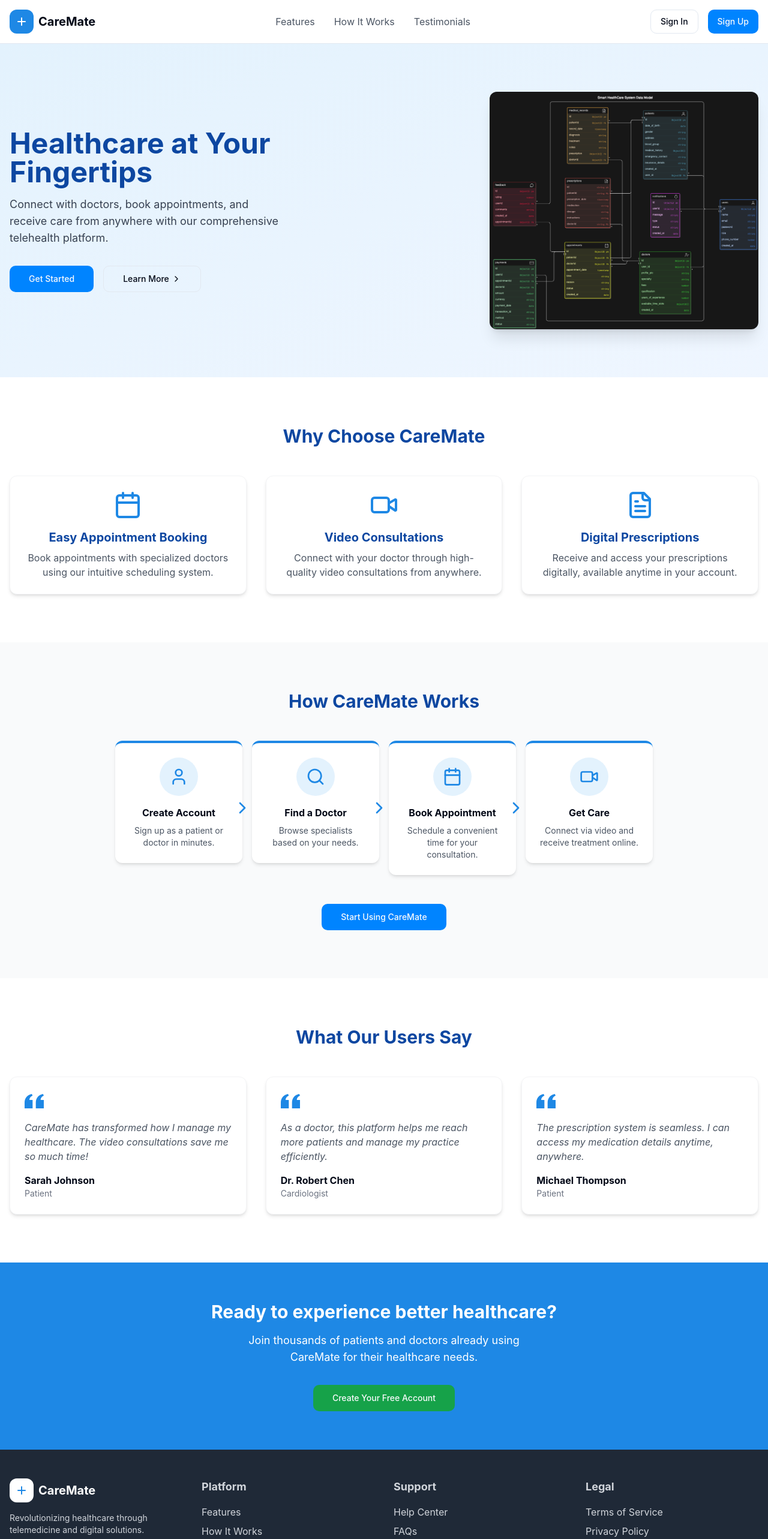
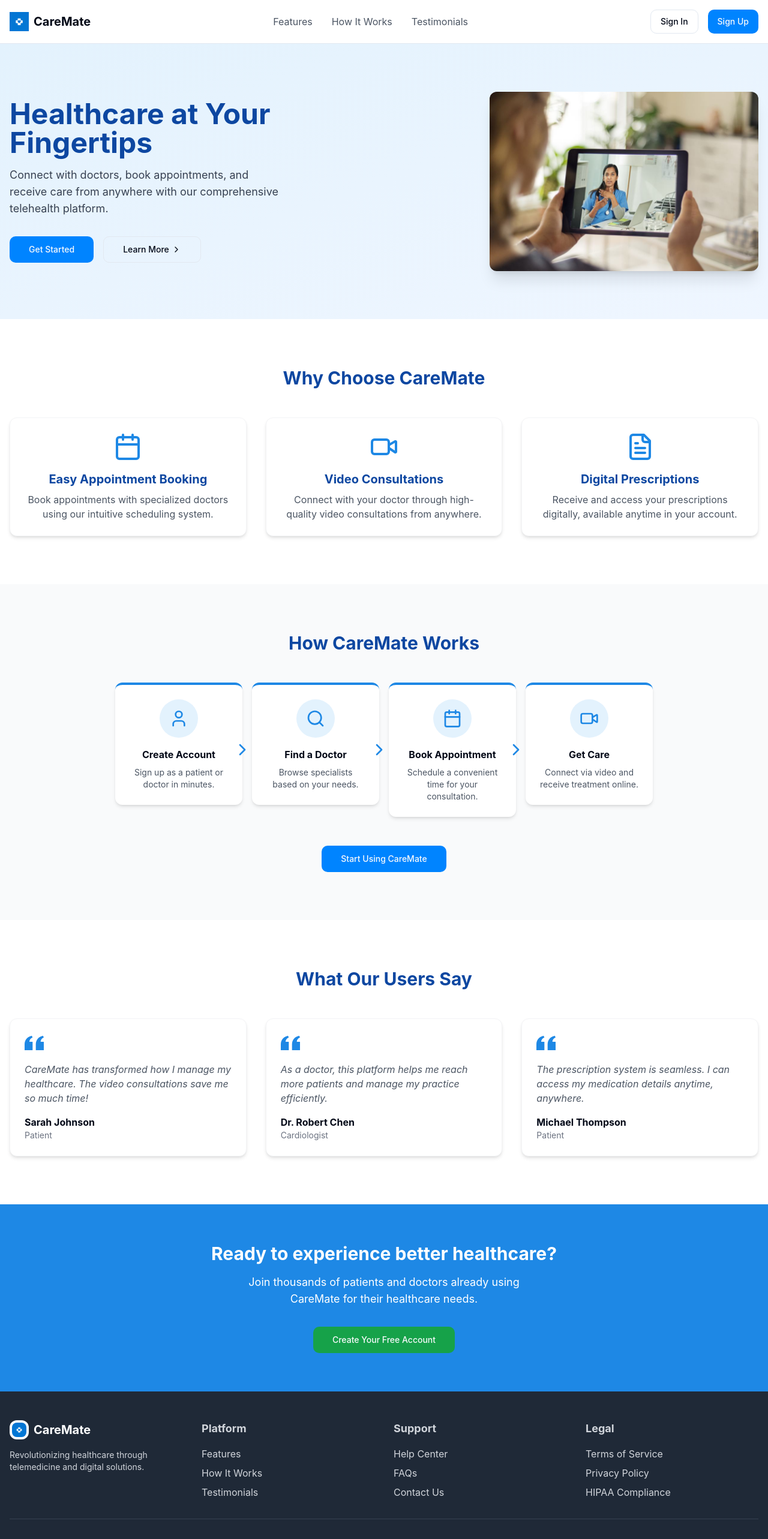
Before and after one commit to Jitender-verma01/caremate-connect-hub, a React (Vite) app: page / in a window 1280 px wide. Shown: the top 2566 px of the page at 60% size. Built offline with nearby package versions, Linux system fonts and the light colour scheme.

Commit message:
Replace images
Replaced the home image and logo with new images.

```diff
--- a/src/pages/LandingPage.tsx
+++ b/src/pages/LandingPage.tsx
@@ -1,3 +1,4 @@
+
 import { Link } from "react-router-dom";
 import { Button } from "@/components/ui/button";
 import { useAuth } from "@/contexts/AuthContext";
@@ -48,11 +49,12 @@ const LandingPage = () => {
       <header className="bg-white border-b sticky top-0 z-10">
         <div className="container mx-auto px-4 py-4 flex items-center justify-between">
           <Link to="/" className="flex items-center space-x-2">
-            <div className="bg-care-primary text-white p-2 rounded-lg">
-              <svg xmlns="http://www.w3.org/2000/svg" className="h-6 w-6" fill="none" viewBox="0 0 24 24" stroke="currentColor">
-                <path strokeLinecap="round" strokeLinejoin="round" strokeWidth={2} d="M12 6v6m0 0v6m0-6h6m-6 0H6" />
-              </svg>
-            </div>
+            {/* Updated logo with the new blue cross + heart logo */}
+            <img
+              src="/public/lovable-uploads/fb497873-d154-4ea1-8f85-542123eda93d.png"
+              alt="CareMate Logo"
+              className="h-8 w-8"
+            />
             <span className="text-xl font-bold">CareMate</span>
           </Link>
 
@@ -103,9 +105,10 @@ const LandingPage = () => {
             </div>
           </div>
           <div className="md:w-1/2 flex justify-center md:justify-end">
+            {/* Updated hero image with the new telemedicine consultation image */}
             <img
-              src="/public/lovable-uploads/09966816-24c1-4907-925f-82f5c1194f64.png"
-              alt="Healthcare Platform"
+              src="/public/lovable-uploads/9daa46c4-08f0-48ed-b764-325c5a131541.png"
+              alt="Virtual Doctor Consultation"
               className="w-full max-w-md rounded-lg shadow-xl"
             />
           </div>
@@ -243,11 +246,12 @@ const LandingPage = () => {
           <div className="grid md:grid-cols-4 gap-8">
             <div>
               <Link to="/" className="flex items-center space-x-2 mb-4">
-                <div className="bg-white text-care-primary p-2 rounded-lg">
-                  <svg xmlns="http://www.w3.org/2000/svg" className="h-6 w-6" fill="none" viewBox="0 0 24 24" stroke="currentColor">
-                    <path strokeLinecap="round" strokeLinejoin="round" strokeWidth={2} d="M12 6v6m0 0v6m0-6h6m-6 0H6" />
-                  </svg>
-                </div>
+                {/* Updated footer logo */}
+                <img
+                  src="/public/lovable-uploads/fb497873-d154-4ea1-8f85-542123eda93d.png"
+                  alt="CareMate Logo"
+                  className="h-8 w-8 bg-white rounded-lg p-1"
+                />
                 <span className="text-xl font-bold text-white">CareMate</span>
               </Link>
               <p className="text-sm">
```
Also changed, not shown: public/lovable-uploads/9daa46c4-08f0-48ed-b764-325c5a131541.png (added), public/lovable-uploads/fb497873-d154-4ea1-8f85-542123eda93d.png (added).
